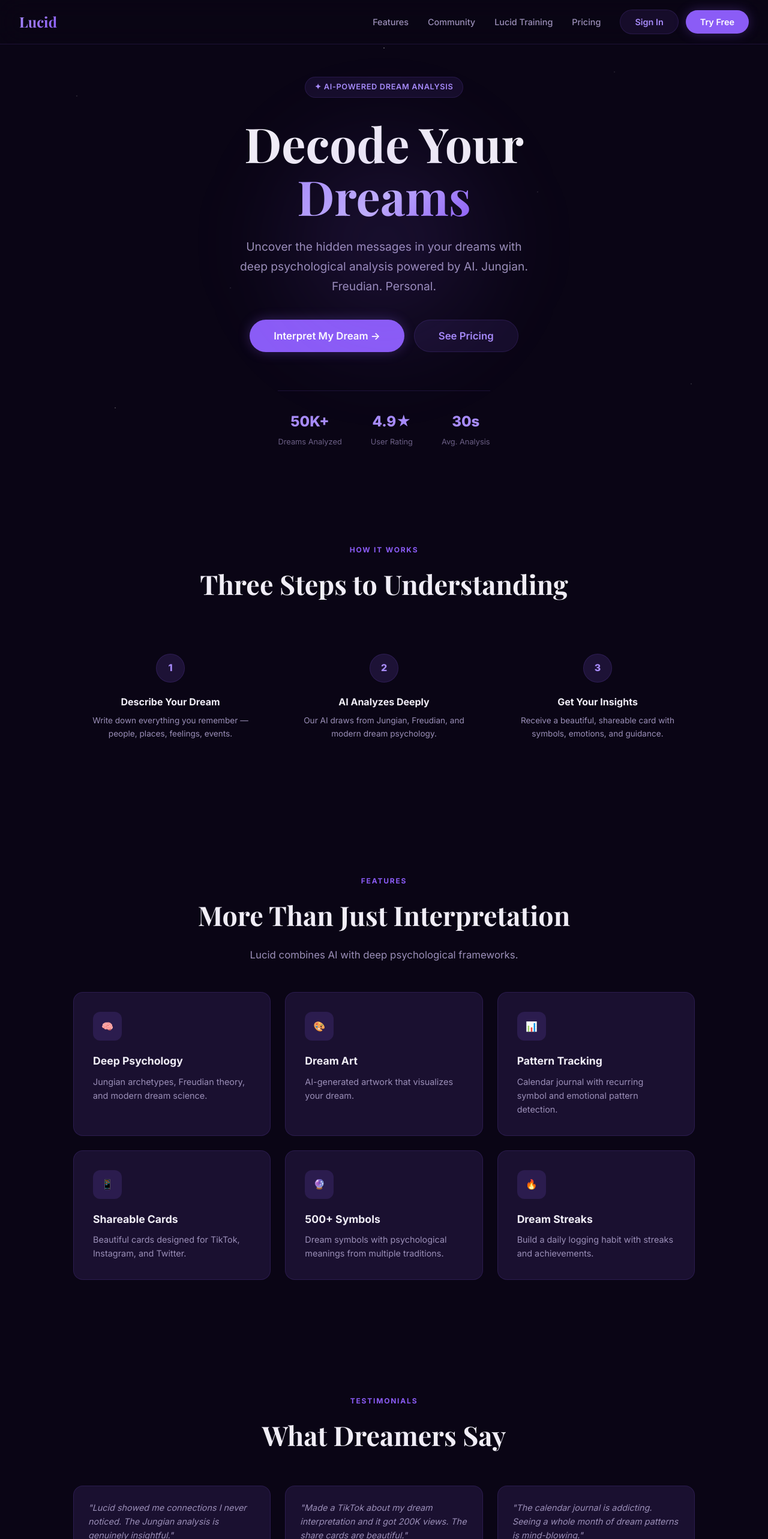
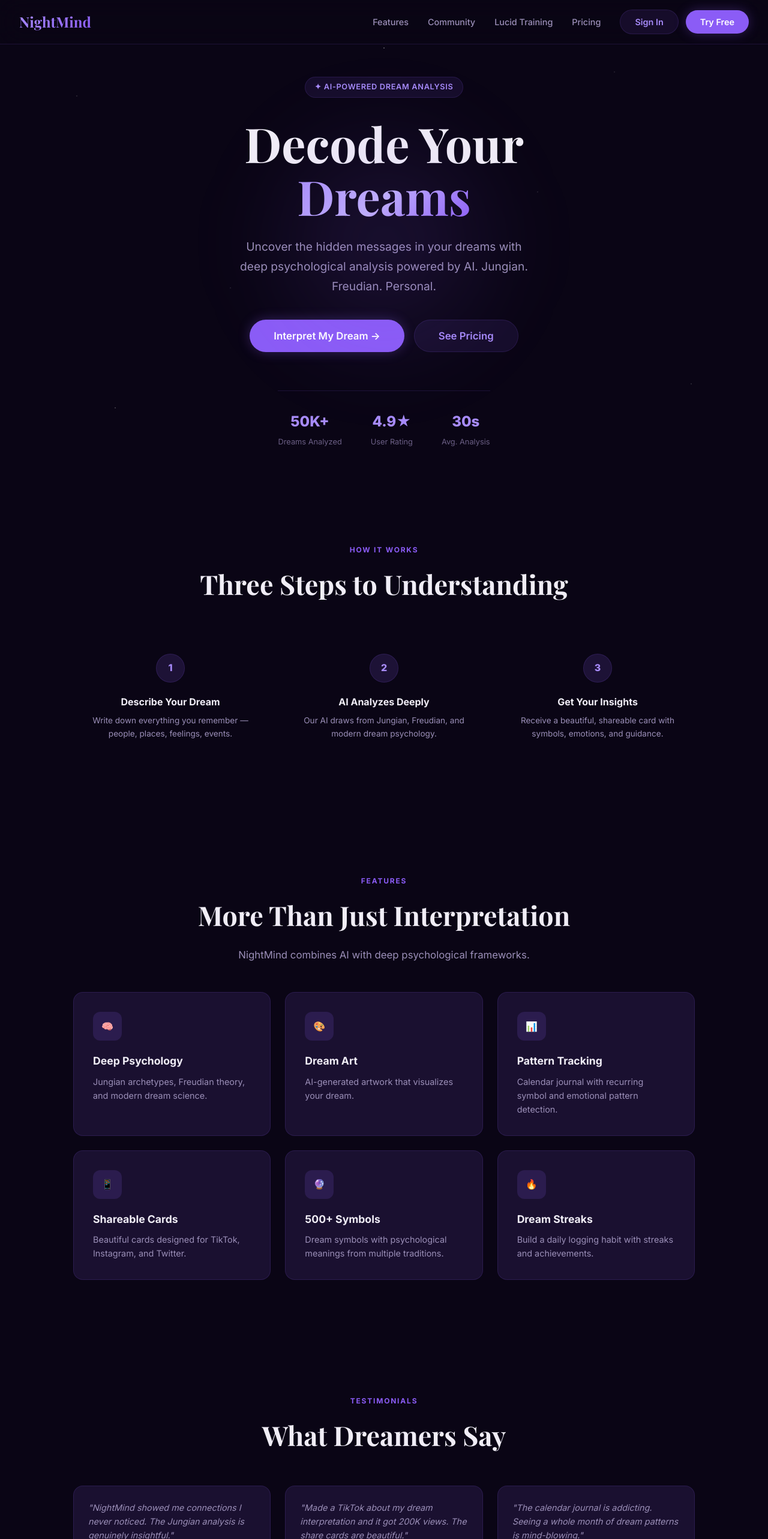
Before and after one commit to adamtayara/lucid-app, a React (Vite) app: page / in a window 1280 px wide. Shown: the top 2566 px of the page at 60% size. Built offline with nearby package versions, Linux system fonts and the light colour scheme.

Commit message:
Rebrand to NightMind + switch to Gemini AI

```diff
--- a/index.html
+++ b/index.html
@@ -3,7 +3,7 @@
   <head>
     <meta charset="UTF-8" />
     <meta name="viewport" content="width=device-width, initial-scale=1.0, maximum-scale=1.0, user-scalable=no" />
-    <title>Lucid — AI Dream Interpreter</title>
+    <title>NightMind — AI Dream Interpreter</title>
     <meta name="description" content="Discover the hidden meaning of your dreams with AI-powered psychological analysis and stunning dream art." />
     <meta name="theme-color" content="#0f0a1e" />
     <link rel="manifest" href="/manifest.json" />
--- a/public/sw.js
+++ b/public/sw.js
@@ -1,6 +1,6 @@
-// Lucid Service Worker — handles push notifications and offline caching
+// NightMind Service Worker — handles push notifications and offline caching
 
-const CACHE_NAME = 'lucid-v1'
+const CACHE_NAME = 'nightmind-v1'
 const ASSETS_TO_CACHE = [
   '/',
   '/index.html',
@@ -35,7 +35,7 @@
 // Push notification handler
 self.addEventListener('push', (event) => {
   const data = event.data ? event.data.json() : {}
-  const title = data.title || '🌙 Lucid — Dream Reminder'
+  const title = data.title || '🌙 NightMind — Dream Reminder'
   const options = {
     body: data.body || 'What did you dream last night? Record it before it fades...',
     icon: '/icon-192.png',
--- a/src/App.jsx
+++ b/src/App.jsx
@@ -91,7 +91,7 @@
       <div className="share-card" style={{ maxWidth: '400px', textAlign: 'left' }} onClick={e => e.stopPropagation()}>
         <button className="share-close" onClick={onClose}>✕</button>
         <div className="share-card-content">
-          <div className="logo" style={{ textAlign: 'center' }}>✦ LUCID</div>
+          <div className="logo" style={{ textAlign: 'center' }}>✦ NIGHTMIND</div>
           <h3 style={{ textAlign: 'center', marginBottom: '0.5rem', fontFamily: "'Playfair Display', serif" }}>
             {mode === 'signin' ? 'Welcome Back' : 'Create Your Account'}
           </h3>
@@ -254,7 +254,7 @@
           "The best insights come from dreams you almost forgot. Capture yours now.",
         ]
         const msg = messages[Math.floor(Math.random() * messages.length)]
-        new Notification('🌙 Lucid — Dream Reminder', {
+        new Notification('🌙 NightMind — Dream Reminder', {
           body: msg,
           icon: '/icon-192.png',
           tag: 'morning-dream-reminder',
@@ -291,7 +291,7 @@
 function Nav({ onNavigate, user, onAuthClick, onSignOut }) {
   return (
     <nav className="nav">
-      <a className="nav-logo" onClick={() => onNavigate('home')} style={{ cursor: 'pointer' }}>Lucid</a>
+      <a className="nav-logo" onClick={() => onNavigate('home')} style={{ cursor: 'pointer' }}>NightMind</a>
       <ul className="nav-links">
         <li><a className="hide-mobile" onClick={() => onNavigate('home')}>Features</a></li>
         <li><a className="hide-mobile" onClick={() => onNavigate('community')}>Community</a></li>
@@ -351,7 +351,7 @@
 function Features() {
   return (
     <section>
-      <div className="text-center"><div className="section-label">Features</div><h2 className="section-title">More Than Just Interpretation</h2><p className="section-desc mx-auto">Lucid combines AI with deep psychological frameworks.</p></div>
+      <div className="text-center"><div className="section-label">Features</div><h2 className="section-title">More Than Just Interpretation</h2><p className="section-desc mx-auto">NightMind combines AI with deep psychological frameworks.</p></div>
       <div className="features-grid">
         <div className="feature-card"><div className="feature-icon">🧠</div><h3>Deep Psychology</h3><p>Jungian archetypes, Freudian theory, and modern dream science.</p></div>
         <div className="feature-card"><div className="feature-icon">🎨</div><h3>Dream Art</h3><p>AI-generated artwork that visualizes your dream.</p></div>
@@ -366,7 +366,7 @@
 
 function Testimonials() {
   const reviews = [
-    { text: "Lucid showed me connections I never noticed. The Jungian analysis is genuinely insightful.", name: "Maya K.", handle: "@mayakreates", initials: "MK" },
+    { text: "NightMind showed me connections I never noticed. The Jungian analysis is genuinely insightful.", name: "Maya K.", handle: "@mayakreates", initials: "MK" },
     { text: "Made a TikTok about my dream interpretation and it got 200K views. The share cards are beautiful.", name: "Jordan T.", handle: "@jordtee", initials: "JT" },
     { text: "The calendar journal is addicting. Seeing a whole month of dream patterns is mind-blowing.", name: "Alex R.", handle: "@alexrdreams", initials: "AR" },
   ]
@@ -643,7 +643,7 @@
     <div className="interpret-section">
       <div className="result-card">
         <div className="result-header">
-          <div className="result-badge">✦ Lucid Analysis</div>
+          <div className="result-badge">✦ NightMind Analysis</div>
           <div className="result-date">{result.date}</div>
         </div>
         <div className="result-body">
@@ -757,13 +757,13 @@
       <div className="share-card" onClick={e => e.stopPropagation()}>
         <button className="share-close" onClick={onClose}>✕</button>
         <div className="share-card-content">
-          <div className="logo">✦ LUCID</div>
+          <div className="logo">✦ NIGHTMIND</div>
           <p className="dream-excerpt">"{result.summary}"</p>
           <p className="meaning">{result.overview.slice(0, 200)}...</p>
           <div className="symbols-grid" style={{ justifyContent: 'center', marginBottom: '1.5rem' }}>
             {result.symbols.slice(0, 3).map((s, i) => <span key={i} className="symbol-tag">{s.split('—')[0].trim()}</span>)}
           </div>
-          <p className="cta">getlucid.app — decode your dreams</p>
+          <p className="cta">nightmind.app — decode your dreams</p>
         </div>
       </div>
     </div>
@@ -1175,7 +1175,7 @@
   )
 }
 
-// ---- LUCID DREAMING TRAINING ----
+// ---- DREAM TRAINING ----
 function LucidTraining({ user, onAuthClick }) {
   const [progress, setProgress] = useState(null)
   const [activeTechnique, setActiveTechnique] = useState(null)
@@ -1243,7 +1243,7 @@
   return (
     <div className="journal-container" style={{ maxWidth: '750px' }}>
       <div className="text-center">
-        <div className="section-label">Lucid Dreaming</div>
+        <div className="section-label">Dream Training</div>
         <h2 className="section-title">Learn to Control Your Dreams</h2>
         <p className="section-desc mx-auto">Master proven techniques to become aware inside your dreams.</p>
       </div>
@@ -1334,7 +1334,7 @@
   )
 }
 
-function Footer() { return <footer className="footer"><p>© 2026 Lucid. AI-powered dream interpretation. Your dreams are private.</p></footer> }
+function Footer() { return <footer className="footer"><p>© 2026 NightMind. AI-powered dream interpretation. Your dreams are private.</p></footer> }
 
 // ================================================================
 // MAIN APP
```
Also changed, not shown: public/manifest.json.
